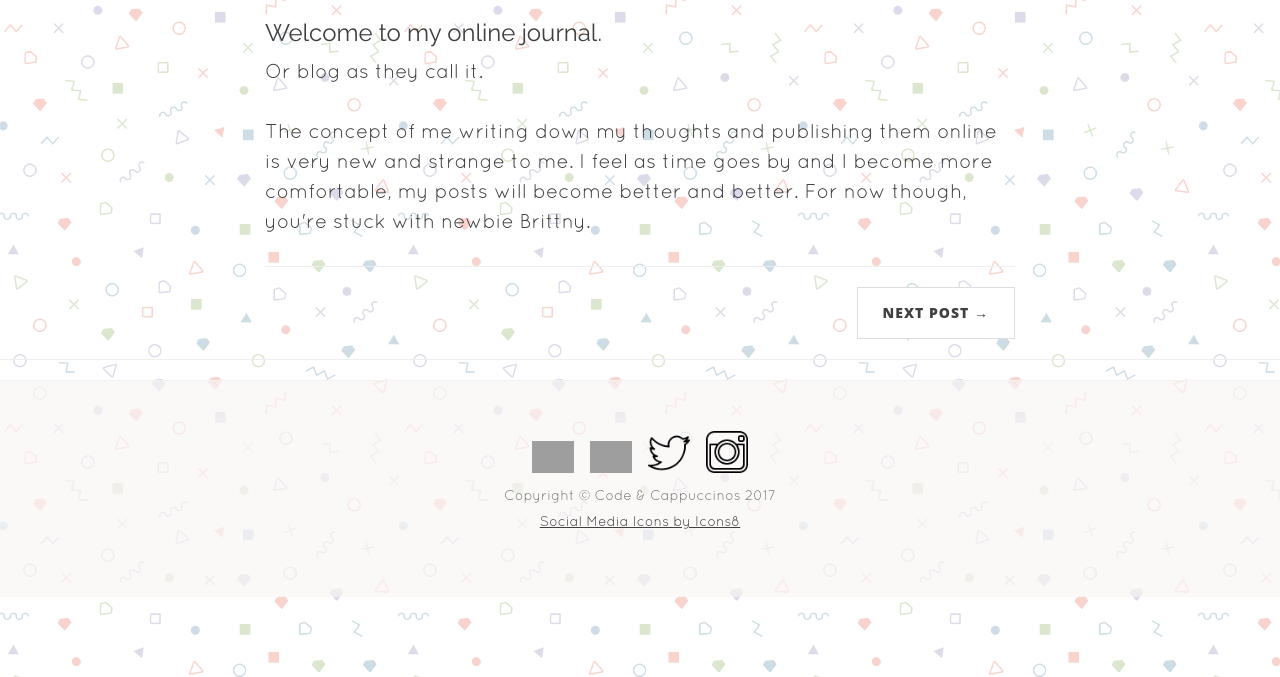
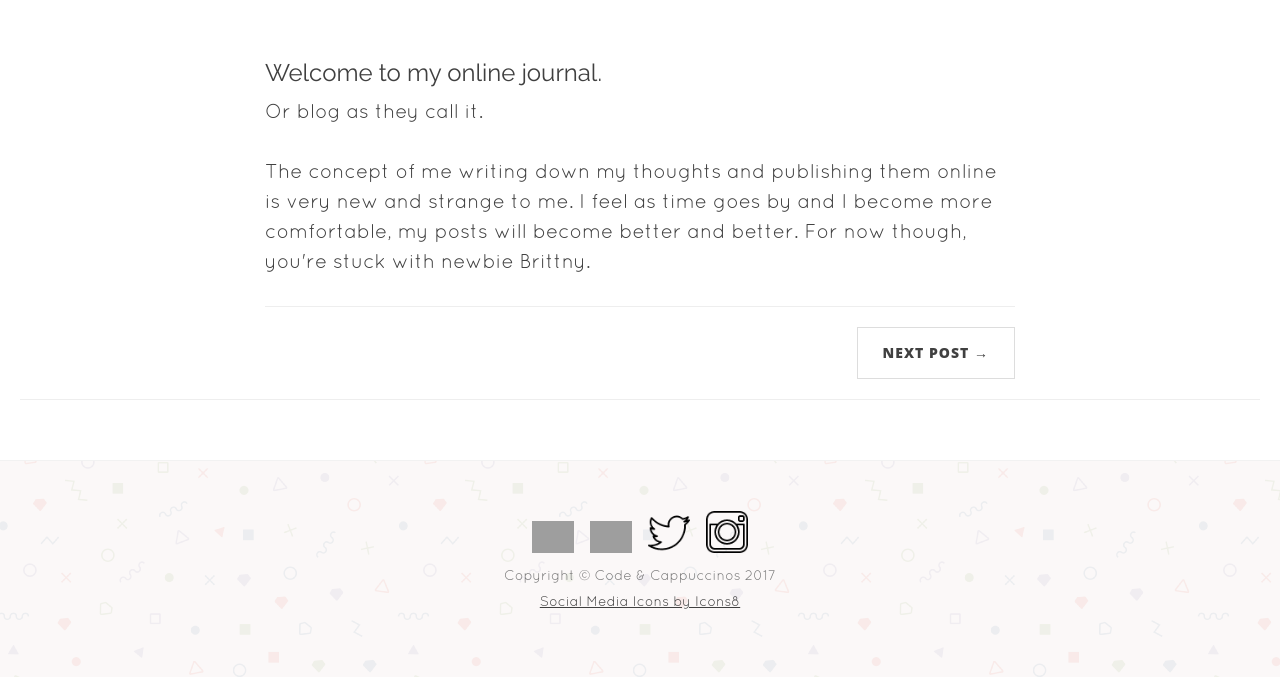
Before and after one commit to brittnylapierre/l3rittny.github.io-old, a Jekyll site: the page built from _posts/2016-10-27-not-good.markdown, in a window 1280 px wide and 1153 px high. Shown: the part 476-1153 px from the top of the window. Built offline with Jekyll 4.4.1, drawn with Linux system fonts in a browser that asks for light colours; nearby versions of some CDN libraries; grey boxes are pictures that could not be loaded.

Commit message:
Article bg

```diff
--- a/_layouts/post.html
+++ b/_layouts/post.html
@@ -20,6 +20,7 @@ layout: default
 </header>
 
 <!-- Post Content -->
+<div class="white-space">
     <article>
         <div class="container">
             <div class="row">
@@ -46,5 +47,5 @@ layout: default
             </div>
         </div>
     </article>
-
     <hr>
+</div>
```
Also changed, not shown: 6 other files. Lines whose indentation alone changed are shown as unchanged.
